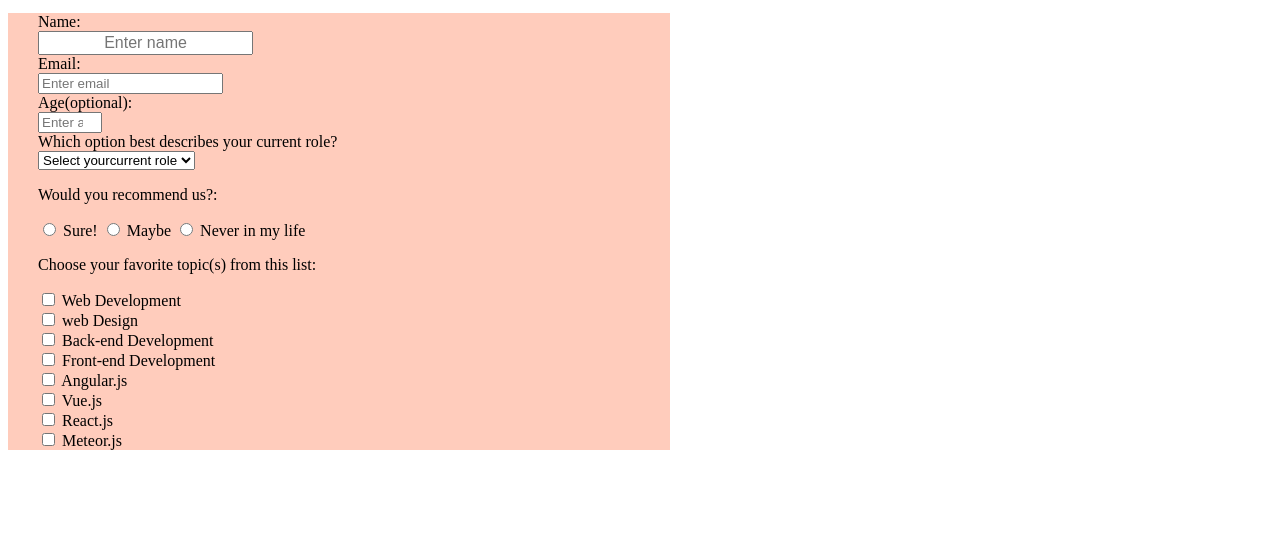
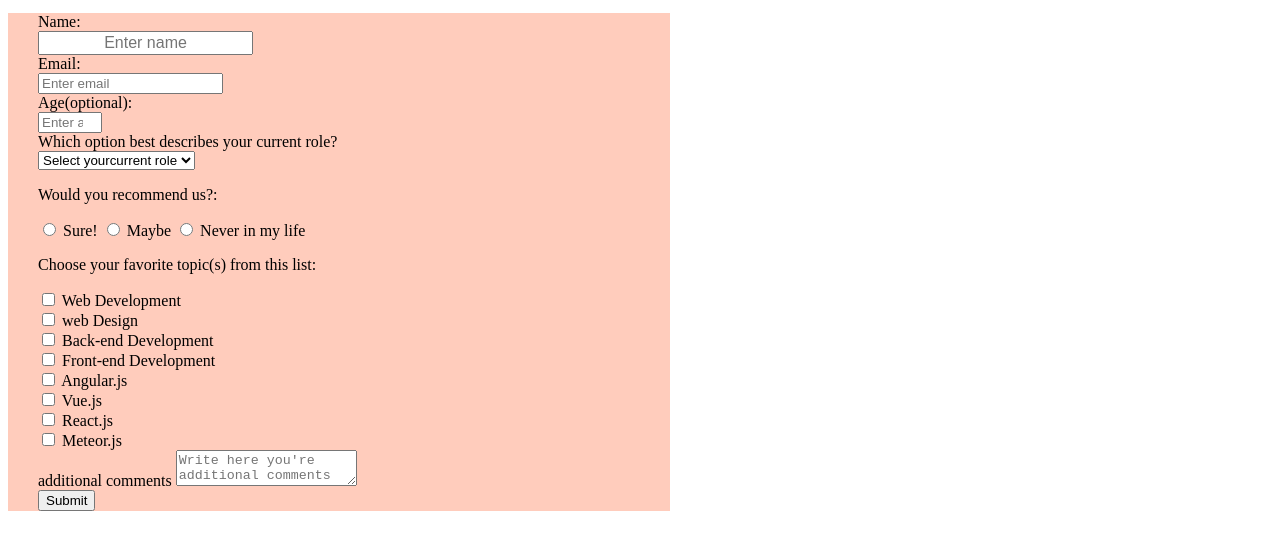
Before and after one commit to kenliten/beny-otoniel-trial, a plain HTML site: page index.html in a window 1280 px wide. Shown: the part 119-668 px from the top of the page. Drawn offline with Linux system fonts and the light colour scheme.

Commit message:
Signed-off-by: Banyenzachi Thomas <banyenzachi@gmail.com>Added user story 16 and 17

```diff
--- a/index.html
+++ b/index.html
@@ -75,6 +75,13 @@
         <input type="checkbox" id="meteor" value="meteor">
         <label for="meteor">Meteor.js</label><br>
       </div>
+
+      <div>
+        <label  for ="comment" id="comment-label">additional comments</label>
+        <textarea id="comment" placeholder="Write here you're additional comments"></textarea>
+
+      </div>
+      <input type="submit" id="submit" value="Submit">
     </form>
 
     <script  src="js/index.js"></script>
```
